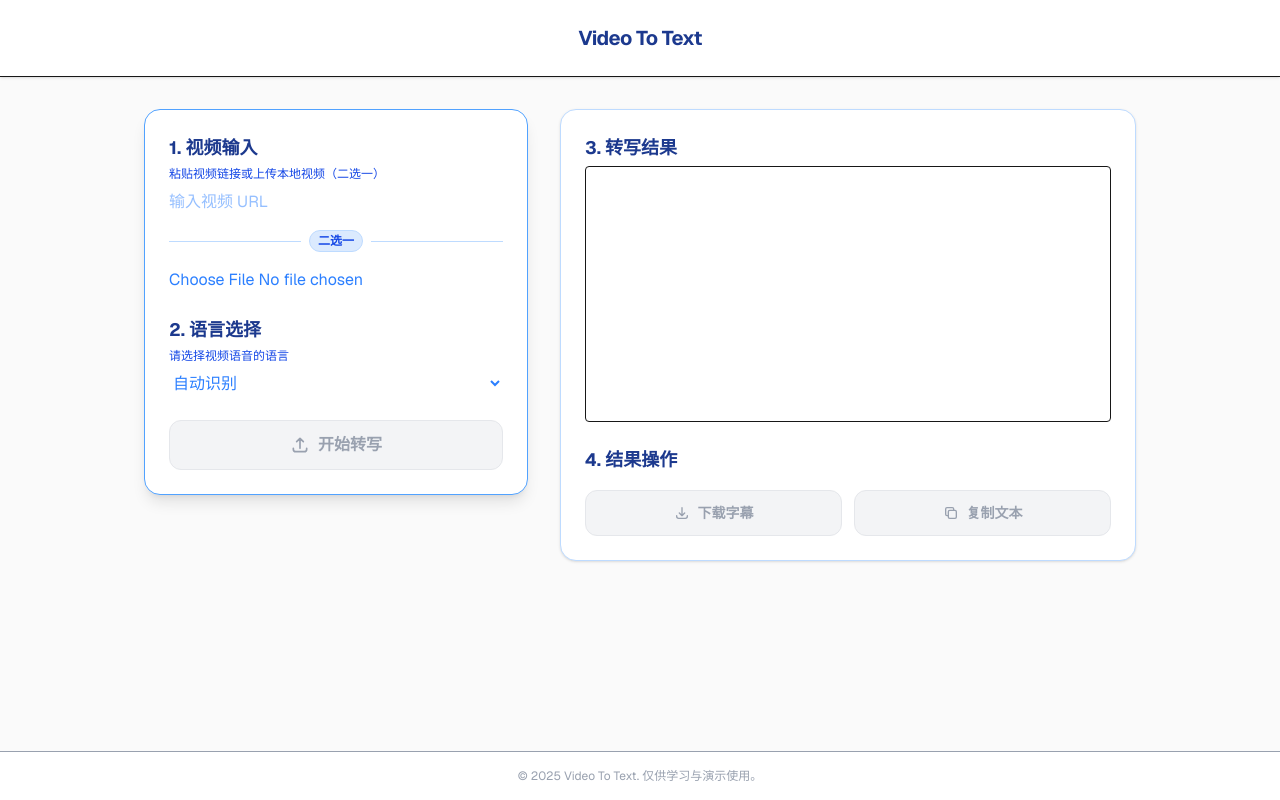
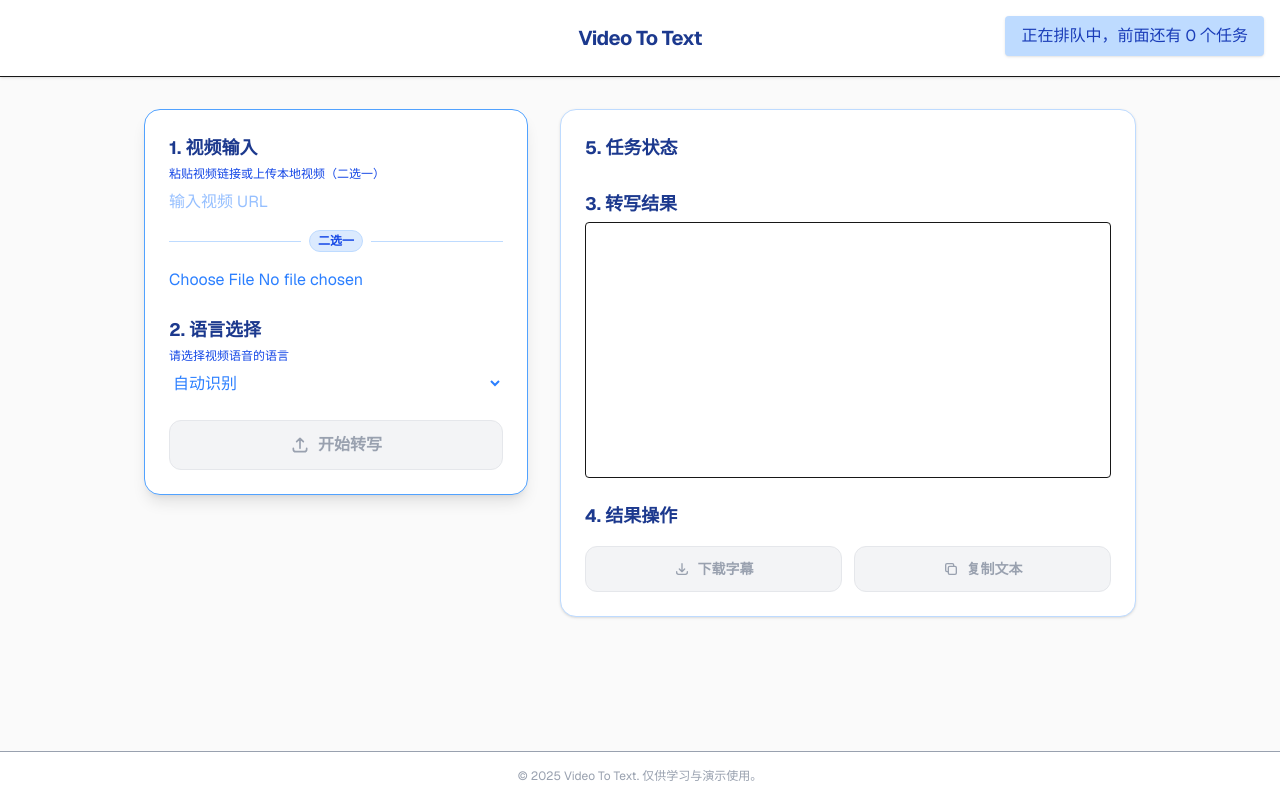
Before and after one commit to applestven/tvpage, a Next.js app: page / in a window 1280 px wide. Built offline with nearby package versions, Linux system fonts and the light colour scheme.

Commit message:
feat:完成需求收集

```diff
--- a/src/app/page.tsx
+++ b/src/app/page.tsx
@@ -247,12 +247,19 @@ export default function Home() {
         }
       }
     }
-
+    // 成功次数
+    let NUMBER_OF_SUCCESSES = 0;
     // 停止 / 结束规则（与 CLI 一致）
     if (data.status === 'success') {
+      NUMBER_OF_SUCCESSES +=1;
+      // 为了保证最后的转写结果能完整传递完，只有在成功次数达到3次后才真正结束 SSE 连接
+      if (NUMBER_OF_SUCCESSES >= 3) {
+        console.log("成功次数达到3次，结束SSE");
+        return;
+      }
       stoppedRef.current = true;
       setStatus('completed');
-  setPercent(100);
+      setPercent(100);
 
       es.close();
       sseRef.current = null;
@@ -337,7 +344,7 @@ export default function Home() {
         // 注意：dvResult 返回的路径应为 Next.js 能代理访问的地址或者外部可访问地址。
         const audioUrl = dvResult.fullPath || dvResult.output || dvResult.location;
         if (!audioUrl) throw new Error('download result missing file url');
-
+        console.log('audioUrl result:', dvResult);
         // 创建转写任务（带重试）
         setStatus('transcoding');
         const ttsId = await withRetry(async () => {
@@ -459,10 +466,10 @@ export default function Home() {
         {/* 右侧输出区（卡片分块） */}
         <section className="md:w-3/5 w-full flex flex-col gap-6">
           <div className="rounded-2xl shadow bg-white border border-blue-200 p-6 flex flex-col gap-6">
-            {/* <div>
+            <div>
               <h2 className="text-lg font-bold text-blue-900 mb-1">5. 任务状态</h2>
               <StatusIndicator status={status} queue={queue} percent={percent} />
-            </div> */}
+            </div>
             <div>
               <h2 className="text-lg font-bold text-blue-900 mb-1">3. 转写结果</h2>
               <TranscriptStream segments={segments} />
```
Also changed, not shown: 1 other file (tests, documents, lock files or other folders).
